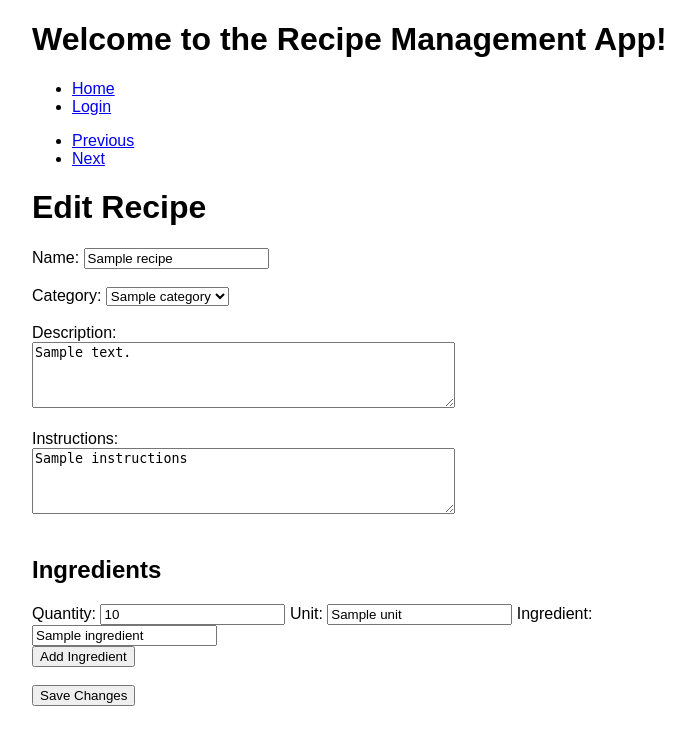
After one commit to rb23148-gsu/database-recipe-mgmt-app, a Flask app: template templates/edit_recipe.html in a window 1280 px wide. The commit adds this page. Shown: the top 745 px of the page, without its empty margins (258-953 px from the left). Run offline with Flask 3, Linux system fonts and the light colour scheme; the template is opened without the code that fills it: most values are stand-ins (such as "Sample title", 1, 10 or a date in 2020); parts of the project's set-up code (start-up, migrations or seed data) failed here and were passed over.

Commit message:
Added User Settings, Delete Recipe, Edit Recipe, and a bunch of other small things.
Set up custom fields for user dislikes and allergens to be used right now for showing warnings.

Set up user settings page/route to accommodate this, as well as password changes.

Inserted login.css

Got edit_recipe to mostly work, but can't edit ingredients for some reason.

Added code to base.html to get a list of valid recipes so all users have something to look at.

Undid the CSS reset for now.

Set up a Delete Recipe route.

Modified SQL database to add user Allergen and Dislikes attributes.

```diff
--- a/app.py
+++ b/app.py
@@ -69,6 +69,9 @@ with app.app_context():
 @app.route('/', methods=['GET', 'POST'])
 def index():
 
+    # Query all recipes to show to the user on the front page.
+    recipes = db.session.query(Recipe).all()
+
     # Check if user is already logged in
     if 'user_id' in session:
 
@@ -76,7 +79,7 @@ def index():
         user_id = session['user_id']
 
         # Send them to the homepage.
-        return render_template('index.html')
+        return render_template('index.html', recipes=recipes)
     # Render the homepage as well as any errors
     else:
 
@@ -84,7 +87,51 @@ def index():
         error = session.pop('error', None)
 
         # Go to the homepage and send any errors to be displayed.
-        return render_template('index.html', error=error)
+        return render_template('index.html', recipes=recipes, error=error)
+
+
+def get_user_attributes():
+    # Retrieve user ID from the session
+    user_id = session.get('user_id')
+    if user_id:
+        # Fetch user attributes based on user ID
+        user_attributes = db.session.query(Users).filter_by(UserID=user_id).first()
+        if user_attributes:
+            allergens = user_attributes.Allergens.split(",") if hasattr(user_attributes, 'Allergens') else []
+            dislikes = user_attributes.Dislikes.split(",") if hasattr(user_attributes, 'Dislikes') else []
+            return allergens, dislikes
+    return None, None
+
+
+def check_user_preferences(recipe):
+
+    # Retrieve user attributes for allergens and dislikes
+    allergens, dislikes = get_user_attributes()
+
+    # Create a set for unique warning messages
+    warnings = set()
+
+    # Check allergens and dislikes if they are present in the user's profile.
+    if allergens is not None and dislikes is not None:
+
+        # Get ingredients from the recipe and iterate over them, splitting them, and comparing them with the user's preferences.
+        ingredients = db.session.query(RecipeIngredient.Quantity, RecipeIngredient.Units, Ingredient).join(RecipeIngredient).filter_by(RecipeID=recipe.RecipeID).all()
+        for quantity, units, ingredient in ingredients:
+            ingredient_name = ingredient.Name.split()
+            for keyword in ingredient_name:
+                keyword = keyword.strip().lower()
+                print('keyword: ', keyword)
+
+                # If present, log a warning message to be sent to appear on the page.
+                for allergen in allergens:
+                    if allergen.strip().lower() == keyword:
+                        warnings.add("This recipe contains ingredients you are allergic to.")
+                        break
+                for dislike in dislikes:
+                    if dislike.strip().lower() == keyword:
+                        warnings.add("This recipe contains ingredients you dislike.")
+                        break
+    return warnings
 
 
 # Test route to print all table names in the db
@@ -145,6 +192,7 @@ def print_all_records():
             all_records[table_name] = cleaned_records
 
     return jsonify(all_records)
+
 
 # Define a login route.
 @app.route('/login', methods=['GET', 'POST'])
@@ -263,6 +311,7 @@ def register_user():
     # Redirect to the homepage
     return redirect(url_for('index'))
 
+
 # Only allow certain file extensions for uploads when adding images to recipes.
 def allowed_file(filename):
 
@@ -347,6 +396,9 @@ def create_recipe():
             categories = db.session.query(Category).all()
             return render_template('create_recipe.html', categories=categories)
 
+        # Initialize image_url as None
+        image_url = None
+
         # Check if an image file was uploaded
         if 'image' in request.files:
 
@@ -425,7 +477,9 @@ def view_recipe(recipe_id):
 
     # Query the database for the recipe by its id, creating a recipe object.
     recipe = db.session.query(Recipe).filter_by(RecipeID=recipe_id).first()
-
+    # Check user preferences for this recipe
+    warnings = check_user_preferences(recipe)
+    print('warnings: ', warnings)
     # If the recipe does exist, get the recipe information
     if recipe:
 
@@ -461,7 +515,7 @@ def view_recipe(recipe_id):
 
     # Get the list of ingredients, quantity, and units for the recipe  by joining the Recipe_Ingredient table to the Ingredients table based on the given recipeID.
     ingredients = db.session.query(RecipeIngredient.Quantity, RecipeIngredient.Units, Ingredient).join(RecipeIngredient).filter_by(RecipeID=recipe_id).all()
-    print("ingredients from the query: ", ingredients)
+    # print("ingredients from the query: ", ingredients)
 
     # Debug print to console
     # print('Length of ingredients is: ', len(ingredients))
@@ -471,7 +525,171 @@ def view_recipe(recipe_id):
     # Return the view_recipe.html view with recipe, ingredient, user data, and prev/next Recipe ids for an endless recipe loop.
     return render_template('view_recipe.html', recipe=recipe, ingredients=ingredients,
                            user_first_name=user_first_name, user_last_initial=user_last_initial,
-                           prev_recipe_id=prev_recipe_id, next_recipe_id=next_recipe_id)
+                           prev_recipe_id=prev_recipe_id, next_recipe_id=next_recipe_id, warnings=warnings)
+
+
+
+
+@app.route('/edit_recipe/<int:recipe_id>', methods=['GET', 'POST'])
+def edit_recipe(recipe_id):
+    # Check if the user is logged in
+    if 'user_id' not in session:
+        return redirect(url_for('login'))
+
+    # Get the recipe from the database
+    recipe = db.session.query(Recipe).filter_by(RecipeID=recipe_id).first()
+
+    # Check if the recipe exists
+    if not recipe:
+        flash("That recipe was not found!", 'error')
+        return redirect(url_for('home'))
+
+    # Check if the logged in user is the owner of the recipe
+    if recipe.UserID != session['user_id']:
+        flash("You are not authorized to edit this recipe.", 'error')
+        return redirect(url_for('home'))
+
+    if request.method == 'POST':
+        # Retrieve form data
+        name = request.form['name']
+        description = request.form['description']
+        instructions = request.form['instructions']
+        category_id = request.form['category_id']
+
+        # Update recipe details
+        recipe.Name = name
+        recipe.Description = description
+        recipe.Instructions = instructions
+        recipe.CategoryID = category_id
+
+        # Delete existing ingredients associated with the recipe
+        # db.session.query(RecipeIngredient).filter_by(RecipeID=recipe_id).delete()
+
+        # Retrieve form data for ingredients, quantities, and units, zipping them all together in chunks
+        ingredients = request.form.getlist('ingredient')
+        quantities = request.form.getlist('quantity')
+        units = request.form.getlist('unit')
+
+        # Remove commas from entered quantities because they're throwing errors on recipe creation.
+        cleaned_quantities = [quantity.replace(',', '') for quantity in quantities]
+
+        # Create Ingredient and RecipeIngredient objects
+        # It's structured this way because of the relationship between Ingredients and Recipe_Ingredients, and
+        # also because these three fields are one unit on the Create Recipe page.
+        # Create tuples from each set of these fields.
+        for ingredient_name, quantity, unit in zip(ingredients, cleaned_quantities, units):
+
+            # Check if the ingredient already exists
+            existing_ingredient = db.session.query(Ingredient).filter_by(Name=ingredient_name).first()
+
+             # If the ingredient does not exist, create a new ingredient entry
+            if not existing_ingredient:
+                new_ingredient = Ingredient(Name=ingredient_name)
+                db.session.add(new_ingredient)
+                db.session.commit()
+                # existing_ingredient = new_ingredient
+
+            # Create a new recipe_ingredient entry
+            new_recipe_ingredient = RecipeIngredient(RecipeID=recipe.RecipeID, IngredientID=existing_ingredient.IngredientID,
+                                                    Units=unit, Quantity=quantity, CreatedAt=datetime.now())
+            db.session.add(new_recipe_ingredient)
+            db.session.commit()
+
+
+        # Commit changes
+        db.session.commit()
+
+        flash('Recipe updated successfully.', 'success')
+        return redirect(url_for('view_recipe', recipe_id=recipe_id))
+
+    # If it's a GET request, render the edit_recipe template
+    categories = db.session.query(Category).all()
+    ingredients = db.session.query(RecipeIngredient.Quantity, RecipeIngredient.Units, Ingredient).join(RecipeIngredient).filter_by(RecipeID=recipe_id).all()
+    return render_template('edit_recipe.html', recipe=recipe, categories=categories, ingredients=ingredients)
+
+
+@app.route('/delete_recipe/<int:recipe_id>', methods=['POST'])
+def delete_recipe(recipe_id):
+
+    # Check if the user is logged in
+    if 'user_id' not in session:
+
+        # If not, go to login screen
+        return redirect(url_for('login'))
+
+    # Get the recipe from the database by recipe id
+    recipe = db.session.query(Recipe).filter_by(RecipeID=recipe_id).first()
+
+    # Check if the recipe exists
+    if not recipe:
+        flash("Recipe not found!", 'error')
+        return redirect(url_for('index'))
+
+    # Check if the logged in user is the owner of the recipe
+    if recipe.UserID != session['user_id']:
+        flash("You are not authorized to delete this recipe.", 'error')
+        return redirect(url_for('index'))
+
+    # Delete the recipe and associated recipe_ingredients entries
+    db.session.query(RecipeIngredient).filter_by(RecipeID=recipe_id).delete()
+    db.session.delete(recipe)
+    db.session.commit()
+
+    flash('Recipe deleted successfully.', 'success')
+    return redirect(url_for('index'))
+
+
+@app.route('/user_settings', methods=['GET', 'POST'])
+def user_settings():
+
+    # Check if the user is logged in
+    if 'user_id' not in session:
+        flash('You must be logged in to access user settings.', 'error')
+        return redirect(url_for('login'))
+
+    # Retrieve user data based on their current logged in user id
+    user_id = session['user_id']
+    user = db.session.query(Users).filter_by(UserID=user_id).first()
+
+    if request.method == 'POST':
+
+        # Check if the form is for changing the password
+        if 'old_password' in request.form:
+            old_password = request.form['old_password']
+            new_password = request.form['new_password']
+            confirm_password = request.form['confirm_password']
+
+            # Verify the old password
+            if user.Password != old_password:
+                flash('Incorrect old password. Please try again.', 'error')
+                return redirect(url_for('user_settings'))
+
+            # Check if the new password matches the confirm password
+            if new_password != confirm_password:
+                flash('New password and confirm password do not match.', 'error')
+                return redirect(url_for('user_settings'))
+
+            # Update the user's password
+            user.Password = new_password
+            db.session.commit()
+            flash('Password updated successfully.', 'success')
+            return redirect(url_for('user_settings'))
+
+        # Check if the form is for updating allergens and dislikes
+        elif 'allergens' in request.form and 'dislikes' in request.form:
+            allergens = request.form['allergens']
+            dislikes = request.form['dislikes']
+
+            # Update the user's allergens and dislikes
+            user.Allergens = allergens
+            user.Dislikes = dislikes
+            db.session.commit()
+            flash('Allergens and dislikes updated successfully.', 'success')
+            return redirect(url_for('user_settings'))
+
+    # Render the user settings page with user data
+    return render_template('user_settings.html', user=user)
+
 
 if __name__ == "__main__":
     app.run(debug=True)
--- a/static/css/main.css
+++ b/static/css/main.css
@@ -5,7 +5,7 @@
    License: none (public domain)
 */
 
-html, body, div, span, applet, object, iframe,
+/* html, body, div, span, applet, object, iframe,
 h1, h2, h3, h4, h5, h6, p, blockquote, pre,
 a, abbr, acronym, address, big, cite, code,
 del, dfn, em, img, ins, kbd, q, s, samp,
@@ -25,7 +25,7 @@ time, mark, audio, video {
 	font: inherit;
 	vertical-align: baseline;
 }
-/* HTML5 display-role reset for older browsers */
+/* HTML5 display-role reset for older browsers
 article, aside, details, figcaption, figure,
 footer, header, hgroup, menu, nav, section {
 	display: block;
@@ -48,9 +48,10 @@ table {
 	border-collapse: collapse;
 	border-spacing: 0;
 }
-/* END CSS RESET */
+END CSS RESET */
 
 body{
-    margin: 0;
     font-family: sans-serif;
+	max-width:700px;
+	margin: auto;
 }
--- a/templates/base.html
+++ b/templates/base.html
@@ -34,6 +34,10 @@
             <li><a href="/login">Login</a></li>
         {% endif %}
 
+        {% if 'user_id' in session and request.path != '/user_settings' %}
+            <li><a href="/user_settings">User Settings</a></li>
+        {% endif %}
+
         <!-- If the user is logged in, show the create recipe link -->
         {% if 'user_id' in session and request.path != '/create_recipe' %}
             <li><a href="/create_recipe">Create Recipe</a></li>
@@ -42,7 +46,17 @@
         <!-- If the user is logged in and is on a recipe page owned by them, show the delete recipe button -->
         {% if 'user_id' in session and request.path.startswith('/view_recipe/') %}
             {% if recipe and recipe.UserID == session['user_id'] %}
-            <li><a href="/delete_recipe/{{ recipe.RecipeID }}">Delete Recipe</a></li>
+            <li><a href="/edit_recipe/{{ recipe.RecipeID }}">Edit Recipe</a></li>
+            {% endif %}
+        {% endif %}
+
+        {% if 'user_id' in session and request.path.startswith('/view_recipe/') %}
+            {% if recipe and recipe.UserID == session['user_id'] %}
+            <!-- <li><a href="/delete_recipe/{{ recipe.RecipeID }}">Delete Recipe</a></li> -->
+            <form id="delete-form" action="{{ url_for('delete_recipe', recipe_id=recipe.RecipeID) }}" method="post">
+                <input type="hidden" name="recipe_id" value="{{ recipe.RecipeID }}">
+                <button type="submit">Delete Recipe</button>
+            </form>
             {% endif %}
         {% endif %}
 
@@ -58,6 +72,7 @@
 
 {% endif %}
 
+
 {% if 'error' in session %}
     {% if session['error_origin'] == 'login' %}
         <p style="color: red;">Login Error: {{ session['error'] }}</p>
@@ -72,6 +87,29 @@
 
   {% block body %}
 
+  <h1>Recipes</h1>
+
+  {% if recipes %}
+  <div class="recipe-list">
+      {% for recipe in recipes %}
+      <div class="recipe">
+          <a href="/view_recipe/{{ recipe.RecipeID }}">
+              <h2>{{ recipe.Name }}</h2>
+          </a>
+          {% if recipe.ImageURL %}
+          <a href="/view_recipe/{{ recipe.RecipeID }}">
+              <img src="{{ recipe.ImageURL }}" alt="{{ recipe.Name }}">
+          </a>
+          {% endif %}
+          <p>{{ recipe.Description }}</p>
+      </div>
+      {% endfor %}
+  </div>
+  {% else %}
+  <p>No recipes available.</p>
+  {% endif %}
+
+
   {% endblock %}
 </body>
 </html>
--- /dev/null
+++ b/templates/edit_recipe.html
@@ -0,0 +1,66 @@
+{% extends 'base.html' %}
+
+{% block body %}
+    <h1>Edit Recipe</h1>
+
+    {% if error %}
+        <div class="alert alert-danger">{{ error }}</div>
+    {% endif %}
+
+    <form action="{{ url_for('edit_recipe', recipe_id=recipe.RecipeID) }}" method="post">
+        <label for="name">Name:</label>
+        <input type="text" id="name" name="name" value="{{ recipe.Name }}" required><br><br>
+
+        <label for="category">Category:</label>
+        <select id="category" name="category_id" required>
+            {% for category in categories %}
+                <option value="{{ category.CategoryID }}" {% if category.CategoryID == recipe.CategoryID %} selected {% endif %}>{{ category.Name }}</option>
+            {% endfor %}
+        </select><br><br>
+
+        <label for="description">Description:</label><br>
+        <textarea id="description" name="description" rows="4" cols="50" required>{{ recipe.Description }}</textarea><br><br>
+
+        <label for="instructions">Instructions:</label><br>
+        <textarea id="instructions" name="instructions" rows="4" cols="50" required>{{ recipe.Instructions }}</textarea><br><br>
+
+        <h2>Ingredients</h2>
+        <div id="ingredient-fields">
+            <!-- {% for quantity, unit, ingredient in ingredients %} -->
+            <div>
+                <label for="quantity">Quantity:</label>
+                <input type="text" id="quantity_{{ loop.index }}" name="quantity_{{ loop.index }}" value="{{ quantity }}" required>
+
+                <label for="unit">Unit:</label>
+                <input type="text" id="unit_{{ loop.index }}" name="unit_{{ loop.index }}" value="{{ unit }}" required>
+
+                <label for="ingredient">Ingredient:</label>
+                <input type="text" id="ingredient_{{ loop.index }}" name="ingredient_{{ loop.index }}" value="{{ ingredient.Name }}" required>
+            </div>
+            <!-- {% endfor %} -->
+        </div>
+        <button type="button" id="add-ingredient">Add Ingredient</button><br><br>
+        <button type="submit">Save Changes</button>
+    </form>
+
+
+
+    <script>
+        // Enable creating new ingredient fields with a button press
+        document.getElementById('add-ingredient').addEventListener('click', function() {
+            var ingredientFields = document.getElementById('ingredient-fields');
+            var newIndex = ingredientFields.children.length; // Get the index for the new ingredient
+            var div = document.createElement('div');
+
+            div.innerHTML = '<label for="quantity">Quantity:</label>' +
+                            '<input type="text" id="quantity_' + newIndex + '" name="quantity_' + newIndex + '" required>' +
+                            '<label for="unit">Unit:</label>' +
+                            '<input type="text" id="unit_' + newIndex + '" name="unit_' + newIndex + '" required>' +
+                            '<label for="ingredient">Ingredient:</label>' +
+                            '<input type="text" id="ingredient_' + newIndex + '" name="ingredient_' + newIndex + '" required>';
+
+            ingredientFields.appendChild(div);
+        });
+    </script>
+
+{% endblock %}
--- a/templates/login.html
+++ b/templates/login.html
@@ -1,6 +1,9 @@
 {% extends 'base.html'%}
 
 {% block head %}
+{% if request.path == '/login' %}
+    <link rel="stylesheet" type="text/css" href="{{ url_for('static', filename='css/login.css') }}">
+{% endif %}
 
 {% endblock %}
 
```
Also changed, not shown: queries_dateadded-4-23-001 copy.sql (added, +93 -0 lines), static/css/login.css (+6 -1 lines), templates/user_settings.html (added, +55 -0 lines), templates/view_recipe.html (+9 -1 lines).
